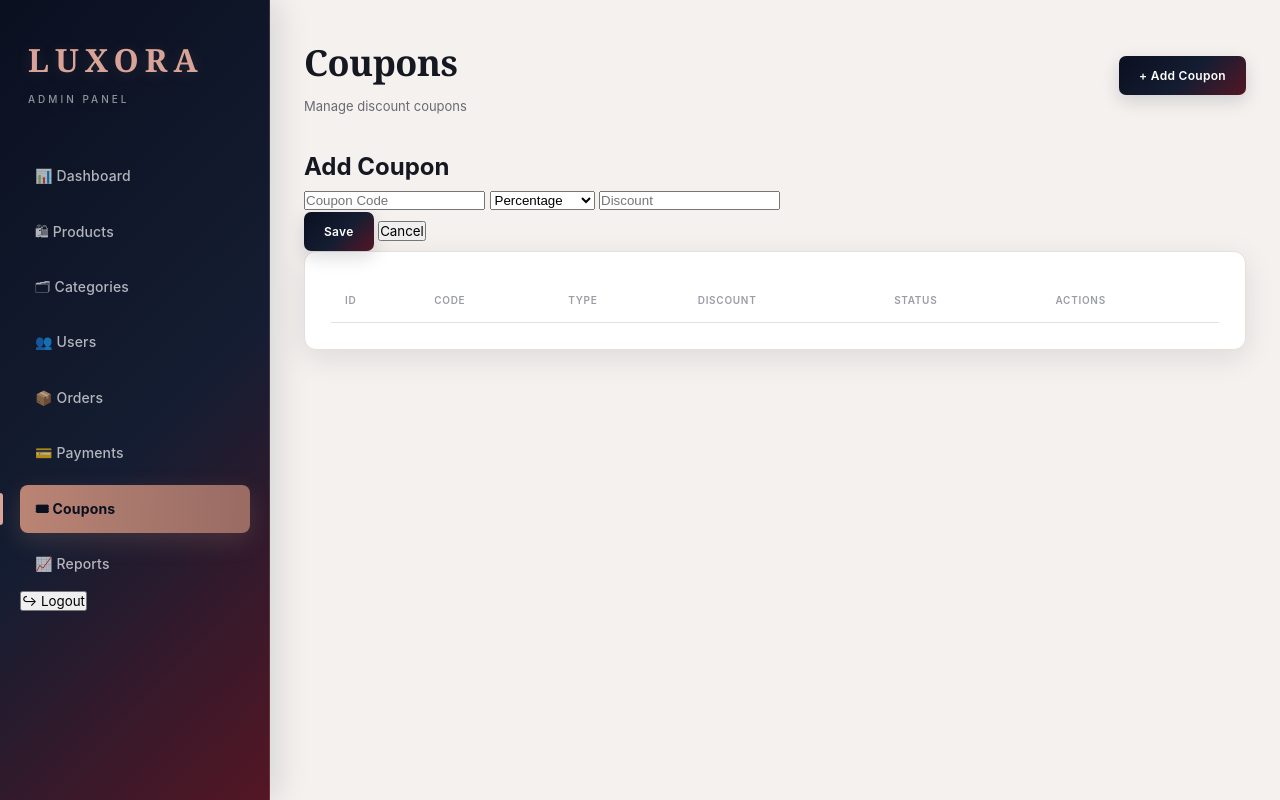
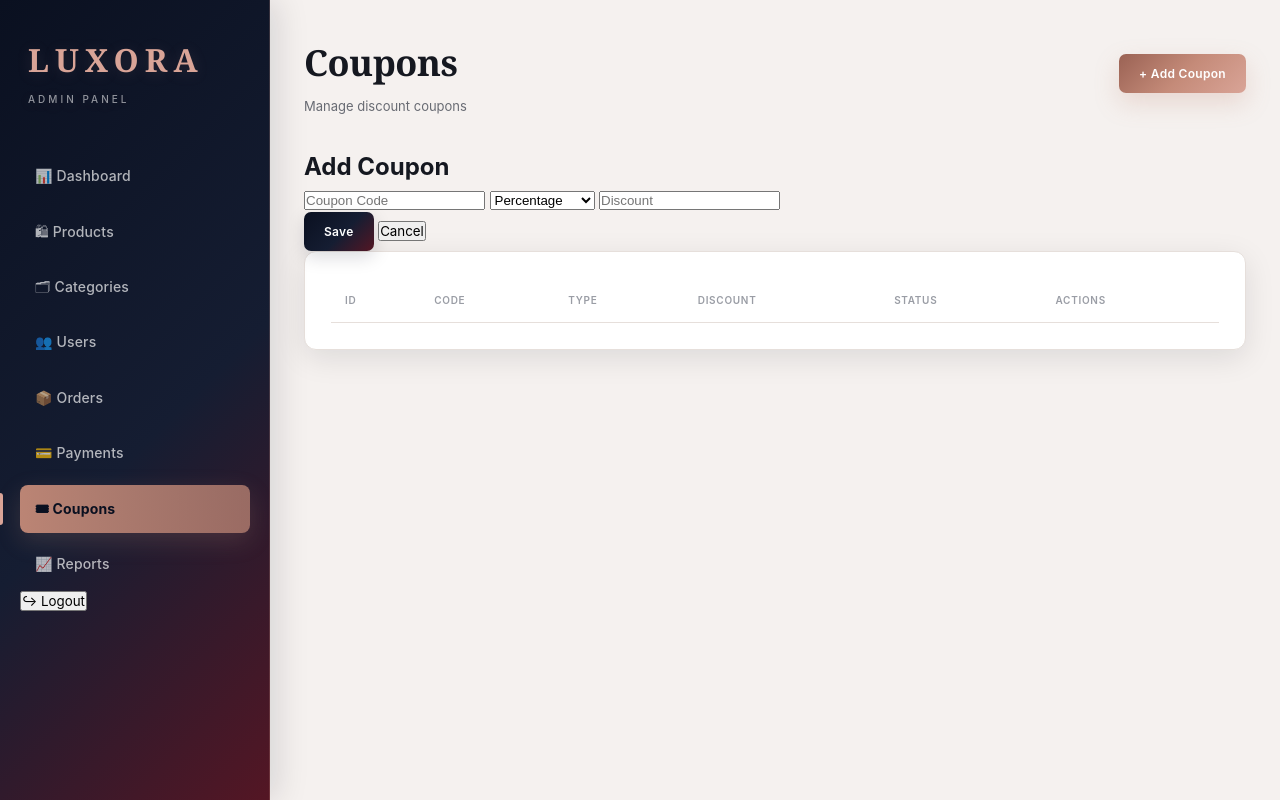
Before and after one commit to syedmossarafhossain/smh-Premium-E-Commerce, a plain HTML site: page Admin/coupons.html in a window 1280 px wide. In both pictures the pointer is over the button "+ Add Coupon". Drawn offline with Linux system fonts and the light colour scheme.

Commit message:
Update admin.css

```diff
--- a/Admin/css/admin.css
+++ b/Admin/css/admin.css
@@ -783,3 +783,21 @@ tr:hover td {
         all .25s ease;
 
 }
+
+
+.primary-btn:hover {
+
+    background:
+        var(--rose-gradient);
+
+    color:
+        white;
+
+    transform:
+        translateY(-2px);
+
+    box-shadow:
+        0 10px 25px
+        rgba(196,138,120,0.25);
+
+}
```
